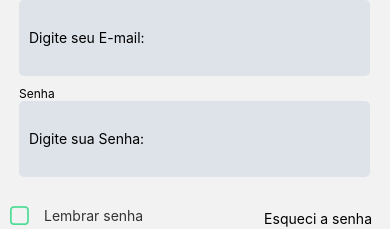
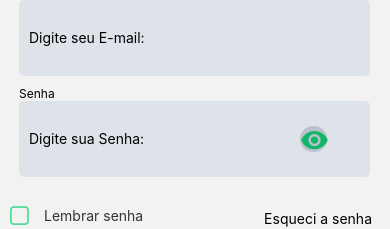
Before and after one commit to maju2107/PAM_Revisao_Maju, a React Native app in the folder MyApp/: screen /Acesse in a window 390 px wide. Shown: the part 172-401 px from the top of the page. Built offline with nearby package versions, Linux system fonts and the light colour scheme.

Commit message:
tudo pronto

```diff
--- a/MyApp/src/screens/AcesseScreen.js
+++ b/MyApp/src/screens/AcesseScreen.js
@@ -1,15 +1,17 @@
-import React, {useState, useEffect} from 'react';
-import { View, Text, Button, TextInput, ScrollView,Image, BackHandler, Dimensions, Pressable, TouchableOpacity} from 'react-native';
+import React, {useState} from 'react';
+import { View, Text, TextInput, ScrollView,Image,Pressable,} from 'react-native';
 import Icon from 'react-native-vector-icons/MaterialCommunityIcons';
 import {CheckBox} from 'react-native-elements';
 import ImagemGoogle from '../../assets/Google.png';
 import ImagemFacebook from '../../assets/Facebook.png';
 import styles from '../../style/style';
 
-// const [selecionado,naoSelecionado] = useState(false);
 
 export default function AcesseScreen({navigation}) {
-    const [isChecked, setChecked] = useState(false);
+
+    const [isChecked, setChecked] = useState(false); // Ver se a checkBox está selecionada
+    const [senha, setSenha] = useState(''); // analisar o estado da senha
+    const [mostrarSenha, setMostrarSenha] = useState(false); // controlar o estado da senha em mostrar e esconder
 
     return (
     <ScrollView>
@@ -23,11 +25,20 @@ export default function AcesseScreen({navigation}) {
             style={styles.input}
             />
             <Text style={styles.label}>Senha</Text>
+            <View style={styles.inputContainer}>
             <TextInput
             placeholder='Digite sua Senha:'
-            secureTextEntry
+            secureTextEntry={!mostrarSenha}
+            value={senha}
+            onChangeText={setSenha}
             style={styles.input}
             />
+            <Pressable   style={({ pressed }) => [
+                styles.icon, { backgroundColor: pressed ? 'rgb(18,182,103)' : 'rgb(186, 194, 205)' }]} onPress={() => setMostrarSenha(!mostrarSenha)} >
+                <Icon name={mostrarSenha ? 'eye-off' : 'eye'} size={29} color="rgb(18,182,103)" />
+            </Pressable>
+            </View>
+            {/* Icon do olhinho não funciona, então improvisei */}
 
             <View style={styles.ajustar2}>
                 <CheckBox
@@ -35,22 +46,23 @@ export default function AcesseScreen({navigation}) {
                     checked={isChecked}
                     onPress={() => setChecked(!isChecked)}
 
-                    containerStyle={{
+                    containerStyle={{ // estilização do container que fica envolta da checkBox
                     backgroundColor: 'transparent',
                     borderWidth: 0,
                     padding: 0,
                     marginTop:27
                     }}
-                    textStyle={{
+                    textStyle={{ // estilização do texto que acompanha a checkBox
                     color: '#333',
                     fontWeight:'normal'
                     }}
-                    checkedColor="#007AFF" // Cor da marcação
-                    uncheckedColor="rgb(78, 220, 151)"
+                    checkedColor="#007AFF" // Cor da borda quando marca
+                    uncheckedColor="rgb(78, 220, 151)" // cor da borda de quando está desmarcado
                 />
                 <Text style={styles.textEsqueci}>Esqueci a senha</Text>
             </View>
 
+                {/* Botões cadastrar e acessar */}
             <View style={styles.ajustar2}>
 
             <Pressable style={styles.botaoAcessar}>
@@ -63,6 +75,7 @@ export default function AcesseScreen({navigation}) {
 
             </View>
 
+                {/* Texto de "Ou continue com" */}
             <View style={styles.ajustar3}>
                 <View style={styles.linha}/>
                 <Text style={styles.textOu}>Ou continue com</Text>
@@ -70,7 +83,7 @@ export default function AcesseScreen({navigation}) {
             </View>
 
             <View style={styles.ajustar2}>
-
+                {/* Imagens Google e FaceBook */}
                 <Image style={styles.imgGoogle2}
                     source={ImagemGoogle}
                 />
--- a/MyApp/src/screens/LoginScreen.js
+++ b/MyApp/src/screens/LoginScreen.js
@@ -1,5 +1,5 @@
 import * as React from 'react';
-import { View, Text, Button, TextInput, ScrollView,Image, BackHandler, Dimensions, Pressable} from 'react-native';
+import {View, Text,Image,Pressable} from 'react-native';
 import minhaImagem from '../../assets/casual_dog.png';
 import ImagemGoogle from '../../assets/Google.png';
 import styles from '../../style/style';
--- a/MyApp/style/style.js
+++ b/MyApp/style/style.js
@@ -38,7 +38,6 @@ const styles = StyleSheet.create({
         borderColor:'rgb(18,182,103)',
         borderWidth: 2
     },
-
 
     ajustar :{
         flexDirection:'row',
@@ -158,13 +157,11 @@ const styles = StyleSheet.create({
     imgGoogle2:{
         marginTop:20,
         marginLeft:100
-
     },
 
     imgFaBook:{
         marginTop:20,
         marginRight:100
-
     },
 
     linha:{
@@ -185,7 +182,20 @@ const styles = StyleSheet.create({
     textOu:{
          marginHorizontal: 10,
          fontSize:15
-    }
+    },
+
+    inputContainer: {
+        flexDirection: 'row', // Deixar em linha
+        alignItems: 'center' // e no centro
+   },
+    icon: {
+        width:width*0.07,
+        height:height*0.03,
+        position: 'absolute', // Deixar elemento
+        zIndex: 1,           // sobreposto ao outro
+        marginLeft:300,
+        borderRadius:14
+   }
 
 });
 
```
Also changed, not shown: 1 other file (tests, documents, lock files or other folders).
